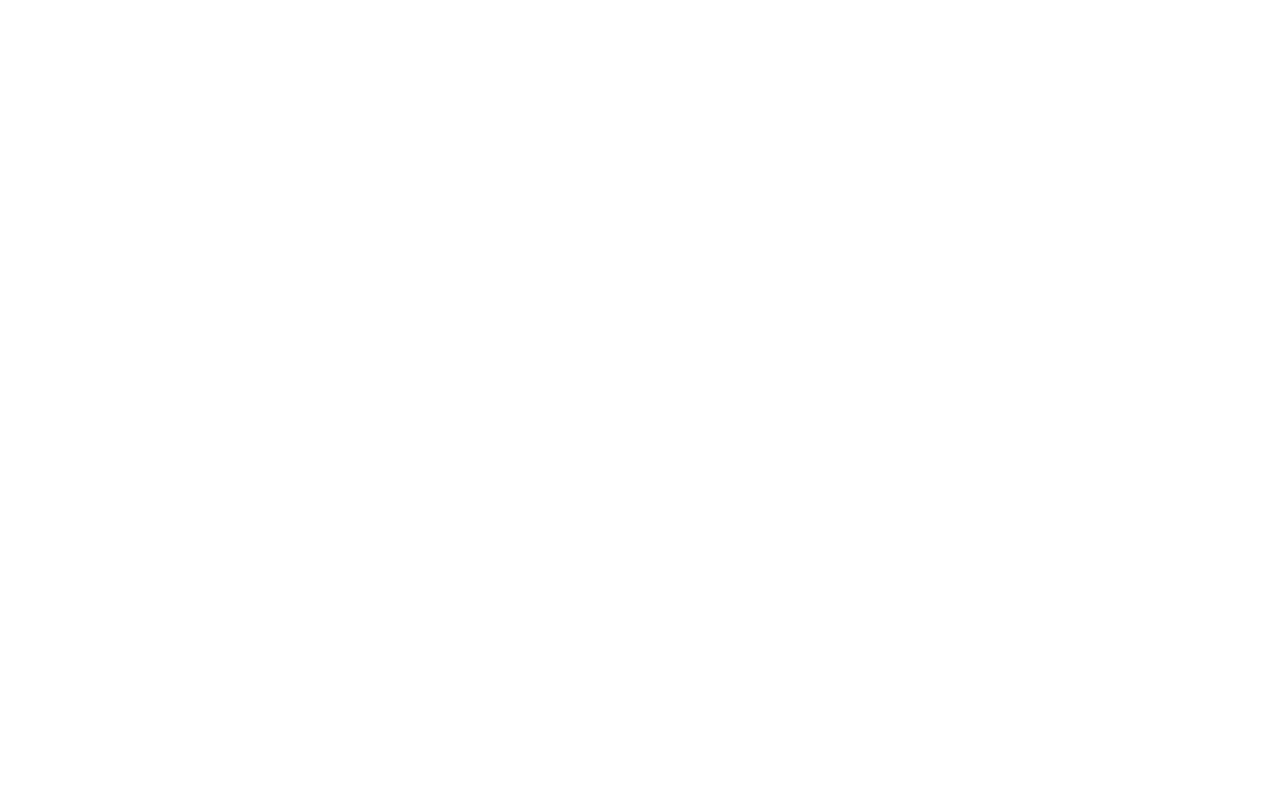
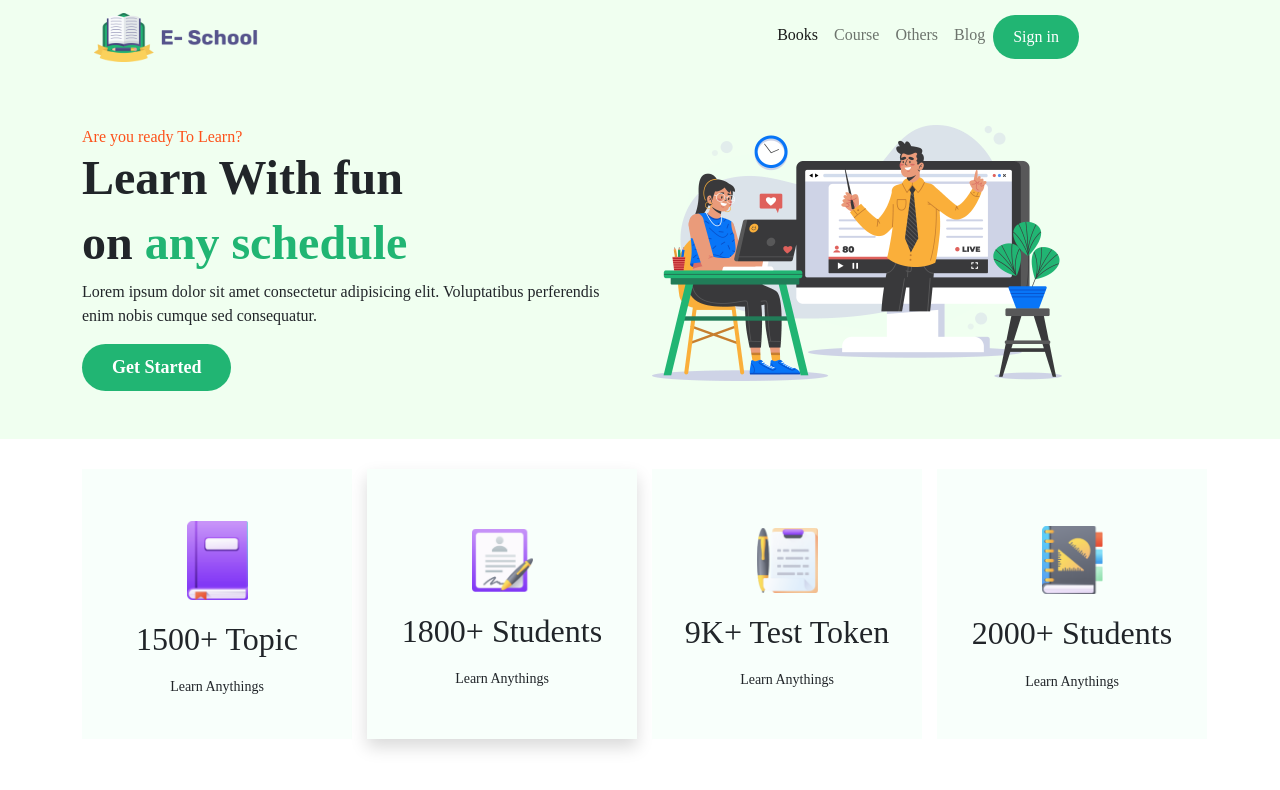
Before and after one commit to Abidur-Rahman-Chowdhury/e-school, a plain HTML site: page index.html in a window 1280 px wide. Drawn offline with nearby package versions, Linux system fonts and the light colour scheme.

Commit message:
finished middle parts

```diff
--- a/index.html
+++ b/index.html
@@ -14,11 +14,93 @@
 <body>
 
     <!--! header section start  -->
-    <div class="container" style="background-color: #F0FFF0;">
+    <div class="bg-header" style="background-color: #F0FFF0; margin-bottom: 30px;">
+        <div class="container">
+            <nav class="navbar navbar-expand-lg navbar-light bg-light" style="background-color: #F0FFF0 !important;">
+                <div class="container-fluid">
+                    <a class="navbar-brand" href="#"><img style="width: 25%;" src="./images/ICON/Logo.png" alt=""></a>
+                    <button class="navbar-toggler" type="button" data-bs-toggle="collapse" data-bs-target="#navbarNav"
+                        aria-controls="navbarNav" aria-expanded="false" aria-label="Toggle navigation">
+                        <span class="navbar-toggler-icon"></span>
+                    </button>
+                    <div class="collapse navbar-collapse w-100" id="navbarNav">
+                        <ul class="navbar-nav">
+                            <li class="nav-item">
+                                <a class="nav-link active" aria-current="page" href="#">Books</a>
+                            </li>
+                            <li class="nav-item">
+                                <a class="nav-link" href="#">Course</a>
+                            </li>
+                            <li class="nav-item">
+                                <a class="nav-link" href="#">Others</a>
+                            </li>
+                            <li class="nav-item">
+                                <a class="nav-link" href="#">Blog</a>
+                            </li>
+                            <li class="nav-item">
+                                <button class="signin-btn"> <a class="nav-link text-white" href="#">Sign in</a></button>
+                            </li>
+                        </ul>
+                    </div>
+                </div>
+            </nav>
+            <div class="row pb-5" style="margin-top: 50px;">
+                <div class="col-md-6">
+                    <small class="top-text">Are you ready To Learn?</small>
+                    <h2 class="heading">Learn With fun</h2>
+                    <div></div>
+                    <h2 class="heading">on <span class="h2-color">any schedule</span></h2>
+                    <p style="text-align: left;">Lorem ipsum dolor sit amet consectetur adipisicing elit. Voluptatibus
+                        perferendis enim nobis
+                        cumque sed consequatur.
+                    </p>
+                    <button class="start-btn" type="button">Get Started</button>
+
+                </div>
+                <div class="col-md-6">
+                    <img class="img-fluid w-75 " src="./images/Photos/Illustration.png" alt="">
+                </div>
+            </div>
+        </div>
+    </div>
+    <!--! icon section start  -->
+    <div class="container">
+        <div class="row" style="padding-bottom: 20px;">
+            <div class="col-md-3">
+                <div class="card-width d-flex flex-column align-items-center justify-content-center">
+                    <img src="./images/ICON/book.png" alt="">
+                    <h2 style="padding: 10px;">1500+ Topic</h2>
+                    <small>Learn Anythings</small>
+                </div>
+            </div>
+            <div class="col-md-3">
+                <div class="card-width shadow d-flex flex-column align-items-center justify-content-center">
+                    <img src="./images/ICON/Student.png" alt="">
+                    <h2 style="padding: 10px;">1800+ Students</h2>
+                    <small>Learn Anythings</small>
+                </div>
+            </div>
+            <div class="col-md-3">
+                <div class="card-width d-flex flex-column align-items-center justify-content-center">
+                    <img src="./images/ICON/Test.png" alt="">
+                    <h2 style="padding: 10px;">9K+ Test Token</h2>
+                    <small>Learn Anythings</small>
+                </div>
+            </div>
+            <div class="col-md-3">
+                <div class="card-width d-flex flex-column align-items-center justify-content-center">
+                    <img src="./images/ICON/Students.png" alt="">
+                    <h2 style="padding: 10px;">2000+ Students</h2>
+                    <small>Learn Anythings</small>
+                </div>
+            </div>
+
+
+        </div>
 
     </div>
-    <!--! header section end  -->
-    <!--! header section start  -->
+    </div>
+    <!--! icon section end  -->
     <!--! header section start  -->
     <!--! header section start  -->
     <!--! header section start  -->
--- a/style.css
+++ b/style.css
@@ -0,0 +1,51 @@
+* {
+  padding: 0;
+  margin: 0;
+  box-sizing: border-box;
+}
+body {
+  font-family: "Poppins";
+}
+.signin-btn {
+  background-color: #21b573;
+  border: none;
+  border-radius: 33px;
+  padding: 2px 12px;
+}
+.signin-btn a {
+  color: white;
+  font-size: 16px;
+  font-weight: 500;
+}
+.top-text {
+  color: #fd511a;
+  font-size: 16px;
+}
+.heading {
+  font-size: 48px;
+  font-weight: bold;
+}
+.h2-color {
+  color: #21b573;
+}
+.start-btn {
+  background-color: #21b573;
+  border: none;
+  border-radius: 33px;
+  padding: 10px 30px;
+  color: white;
+  font-weight: 700;
+  font-size: 18px;
+}
+.card-width {
+  width: 270px;
+  height: 270px;
+  background-color: #f8fffb;
+}
+.shadow {
+  box-shadow: 0px 20px 40px rgba(0, 0, 0, 0.1);
+}
+.card-width img {
+  width: 30%;
+  padding: 10px;
+}
```
